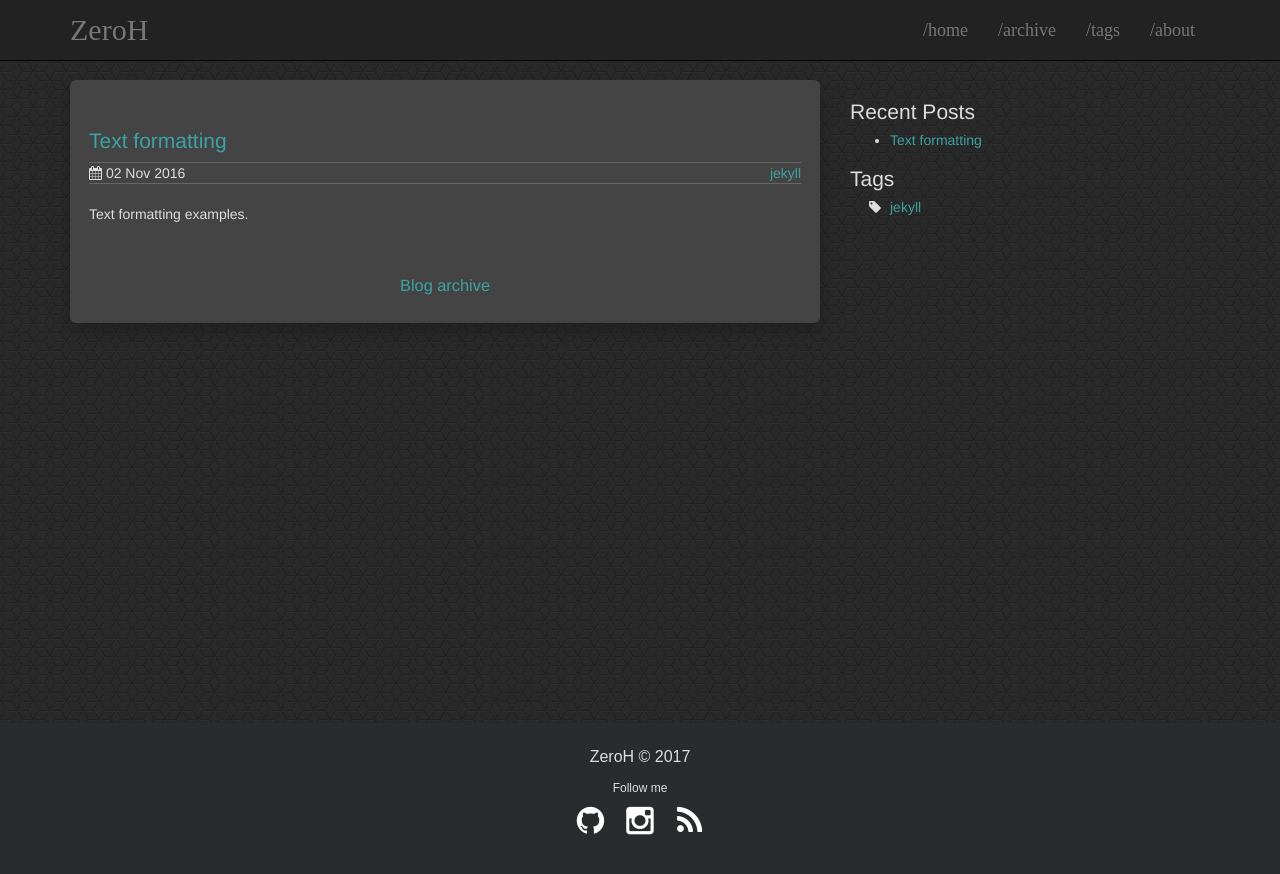
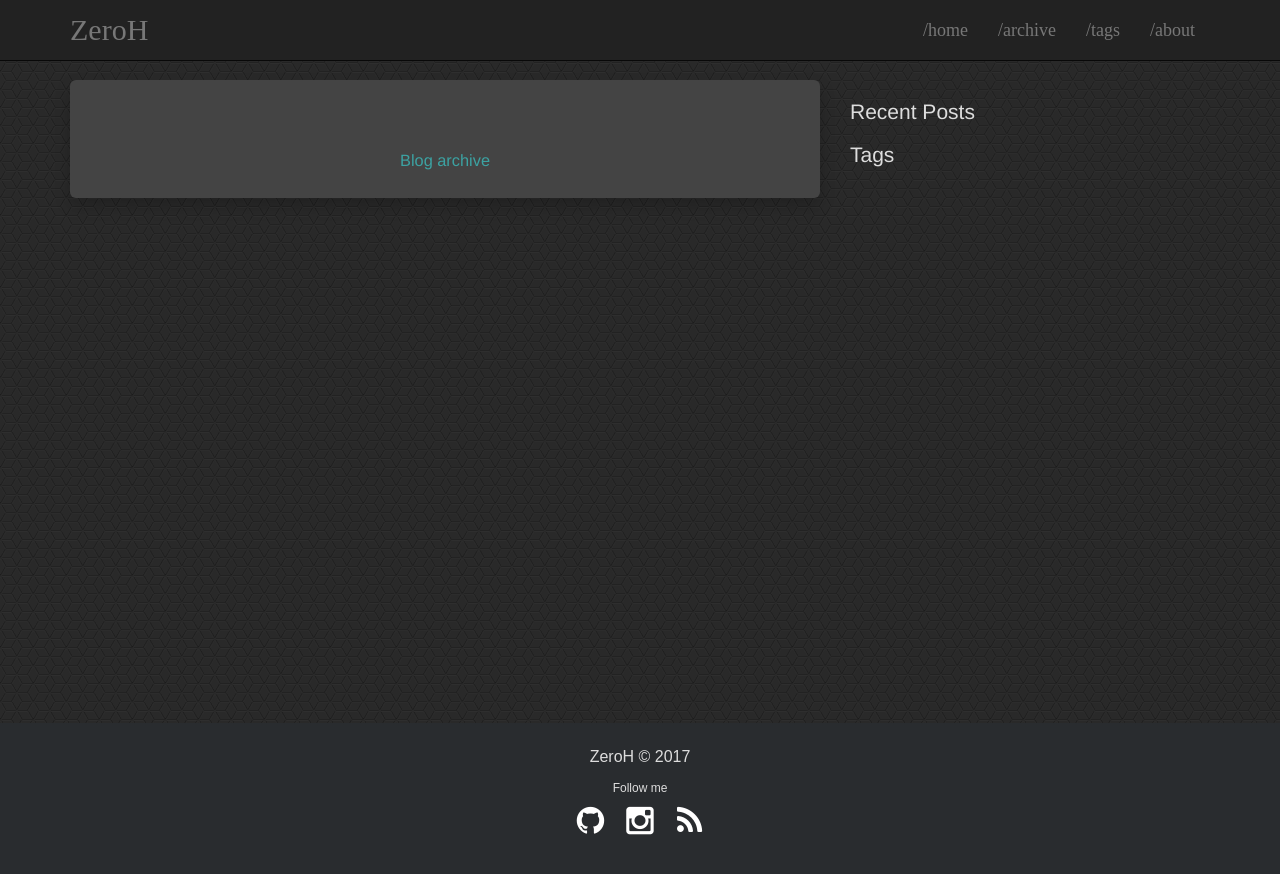
Before and after one commit to YoungHo-Jo/youngho-jo.github.com, a Jekyll site: the page built from index.html, in a window 1280 px wide. Shown: the top 874 px of the page. Built offline with Jekyll 4.4.1, drawn with Linux system fonts in a browser that asks for light colours; part of the change alters nothing that is shown.

```diff
--- a/_config.yml
+++ b/_config.yml
@@ -27,7 +27,7 @@ social:
   rss: feed.xml
 
 # Google Analytics key, leave blank to ignore
-google_analytics_key:
+google_analytics_key: UA-91023385-1
 # Yandex metrica (https://metrica.yandex.com/) leave blank to ignore or put true to use
 yandex_metrica:
 
@@ -35,8 +35,8 @@ yandex_metrica:
 # Set this to your disqus shortname to enable comments. Note that the 'comments'
 # setting below must also be true. Individual posts can override 'comments' to
 # disable on a post-by-post basis
-disqus:
-comments: false
+disqus: ZeroH
+comments: true
 
 permalink: /:year/:month/:title
 
--- a/_posts/2016-11-02-text-formatting.md
+++ /dev/null
@@ -1,72 +0,0 @@
----
-layout: post
-title: "Text formatting"
-date: 2016-11-02 16:25:06
-tags: jekyll
-description: Text formatting examples.
----
-
-# Text formatting example
-
-Some examples of text formatting for some common text elements.
-
-# Headers
-
-# Header1
-
-## Header2
-
-### Header3
-
-#### Header4
-
-# Emphasis
-
-Italics: `*asterisks*` -> *asterisks* or `_underscores_` -> _underscores_.
-
-Bold: `**asterisks**` -> **asterisks** or `__underscores__` -> __underscores__.
-
-You also can combine them: `**asterisks and _underscores_**` -> **asterisks and _underscores_**.
-
-# Blockquotes and notes
-
-{% highlight bash %}
->Blockquotes
-{% endhighlight bash %}
-
->Blockquotes
-
-Using very cool [feature](http://kramdown.gettalong.org/quickref.html#block-attributes) of kramdown which allows to assign any attribute to a block-level element I've added note and warning:
-
-{% highlight bash %}
->Note
-{: .note}
-{% endhighlight bash %}
-
->Note
-{: .note}
-
-{% highlight bash %}
->Warning
-{: .note .warning}
-{% endhighlight bash %}
-
->Warning
-{: .note .warning}
-
-# Keyboard buttons
-
-In case you need to show some keyboard shortcuts, like `Ctrl`{: .key}+`A`{:.key} use following construction:
-
-{% highlight bash %}
-`Ctrl`{: .key}+`A`{:.key}
-{% endhighlight bash %}
-
-Example of keyboard shortcuts in a terminal:
-
-`Ctrl`{: .key} + `A`{: .key} = move cursor to beginning of line
-`Ctrl`{: .key} + `E`{: .key} = move cursor to end of line
-`Ctrl`{: .key} + `C`{: .key} = kills the current process.
-`Ctrl`{: .key} + `Z`{: .key} = sends the current process to the background.
-`Ctrl`{: .key} + `D`{: .key} = logs you out.
-`Ctrl`{: .key} + `R`{: .key} = finds the last command matching the entered letters.
```
Also changed, not shown: 2 other files.
